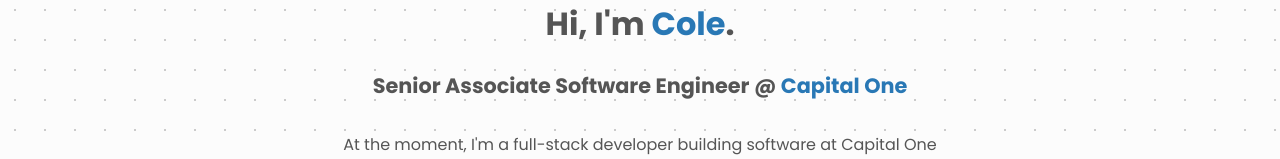
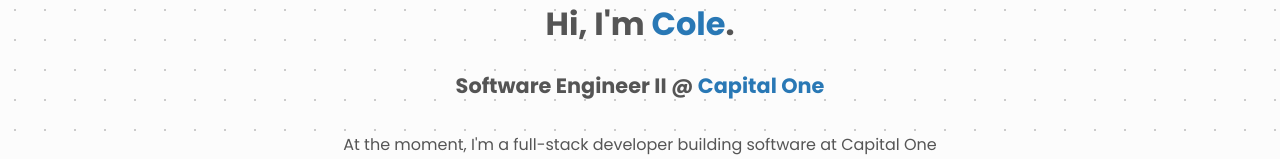
Before and after one commit to colet0227/colet0227.github.io, a React (Create React App) app: page / in a window 1280 px wide. Shown: the part 335-494 px from the top of the page. Built offline with nearby package versions, Linux system fonts and the light colour scheme.

Commit message:
Deploy portfolio from main

```diff
--- a/src/portfolio.js
+++ b/src/portfolio.js
@@ -34,7 +34,7 @@
   photo:aboutpic,
   // all the properties are optional - can be left empty or deleted
   name: 'Cole',
-  role: 'Senior Associate Software Engineer @ Capital One',
+  role: 'Software Engineer II @ Capital One',
   description:
     'At the moment, I\'m a full-stack developer building software at Capital One for problems that involve a lot of data, a lot of infrastructure, and a lot of moving pieces.',
   personalDescription:
```
